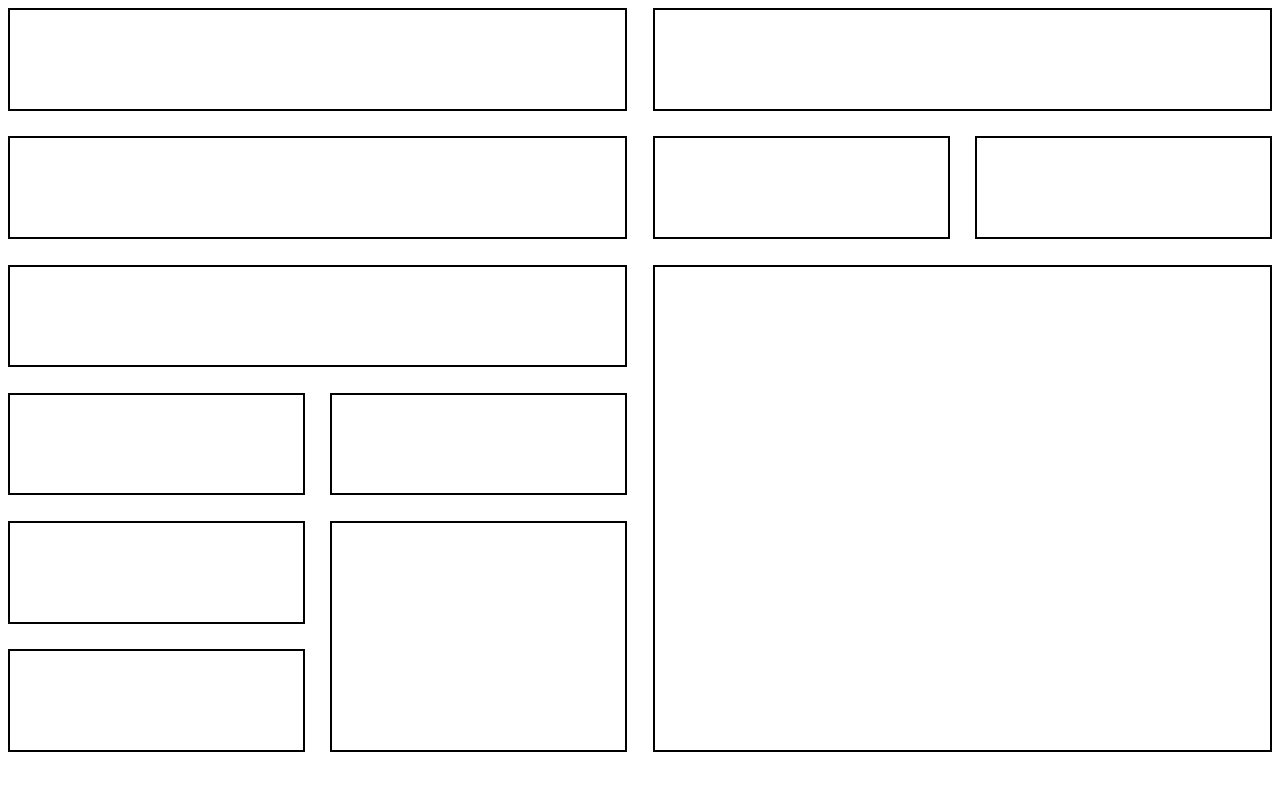
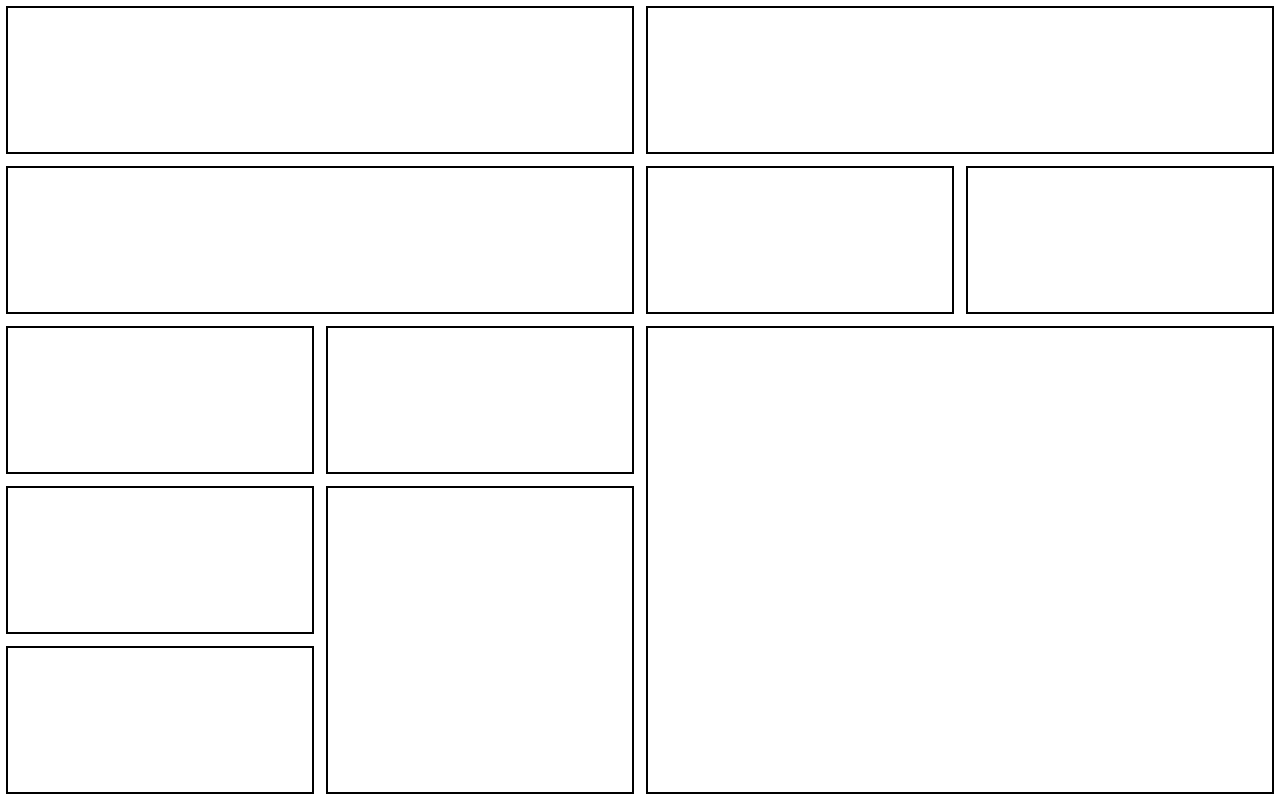
Before and after one commit to Peetiphat1/lab, a plain HTML site: page lab4/Homework 28 Jan 2026/1/index.html in a window 1280 px wide. Drawn offline with Linux system fonts and the light colour scheme.

Commit message:
Add files via upload

```diff
--- a/lab4/Homework 28 Jan 2026/1/index.html
+++ b/lab4/Homework 28 Jan 2026/1/index.html
@@ -13,7 +13,6 @@
         <div class="box3"></div>
         <div class="box4"></div>
         <div class="box5"></div>
-        <div class="box6"></div>
         <div class="box7"></div>
         <div class="box8"></div>
         <div class="box9"></div>
--- a/lab4/Homework 28 Jan 2026/1/style.css
+++ b/lab4/Homework 28 Jan 2026/1/style.css
@@ -6,17 +6,16 @@
 
 .container div{
     border: 2px solid black;
-    margin: 1vh;
+    margin: 0.7vh;
 }
 
 .container{
 
     display: grid;
-    gap: 0.6em;
-    height: 95vh;
+    height: 100vh;
     grid-template-areas: "box1 box1 box2 box2"
                         "box3 box3 box4 box5"
-                        "box6 box6 box7 box7"
+
                         "box8 box9 box7 box7"
                         "box10 box11 box7 box7"
                         "box12 box11 box7 box7";
@@ -41,9 +40,7 @@
 .box5{
     grid-area: box5;
 }
-.box6{
-    grid-area: box6;
-}
+
 .box7{
     grid-area: box7;
 }
```
